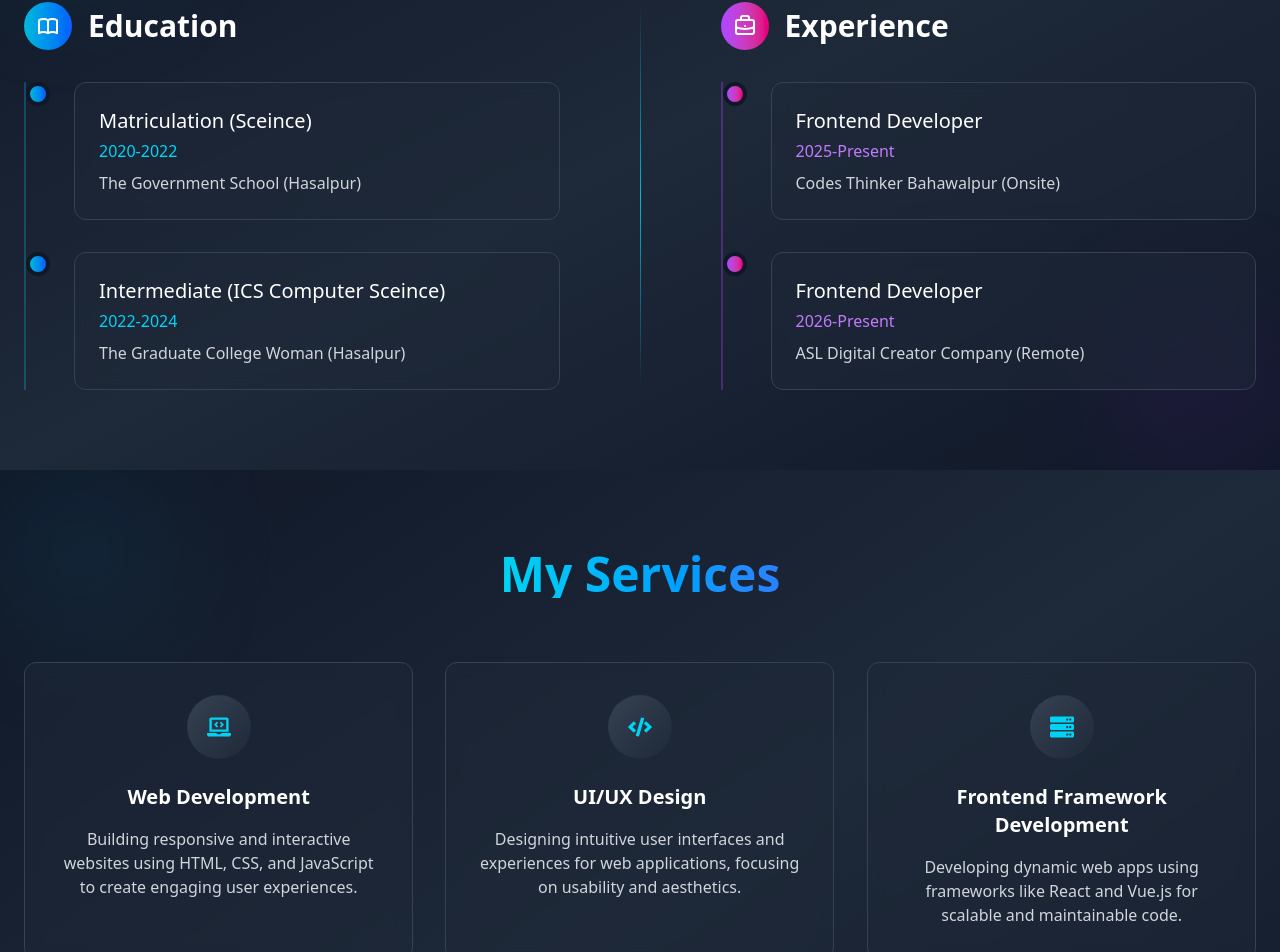
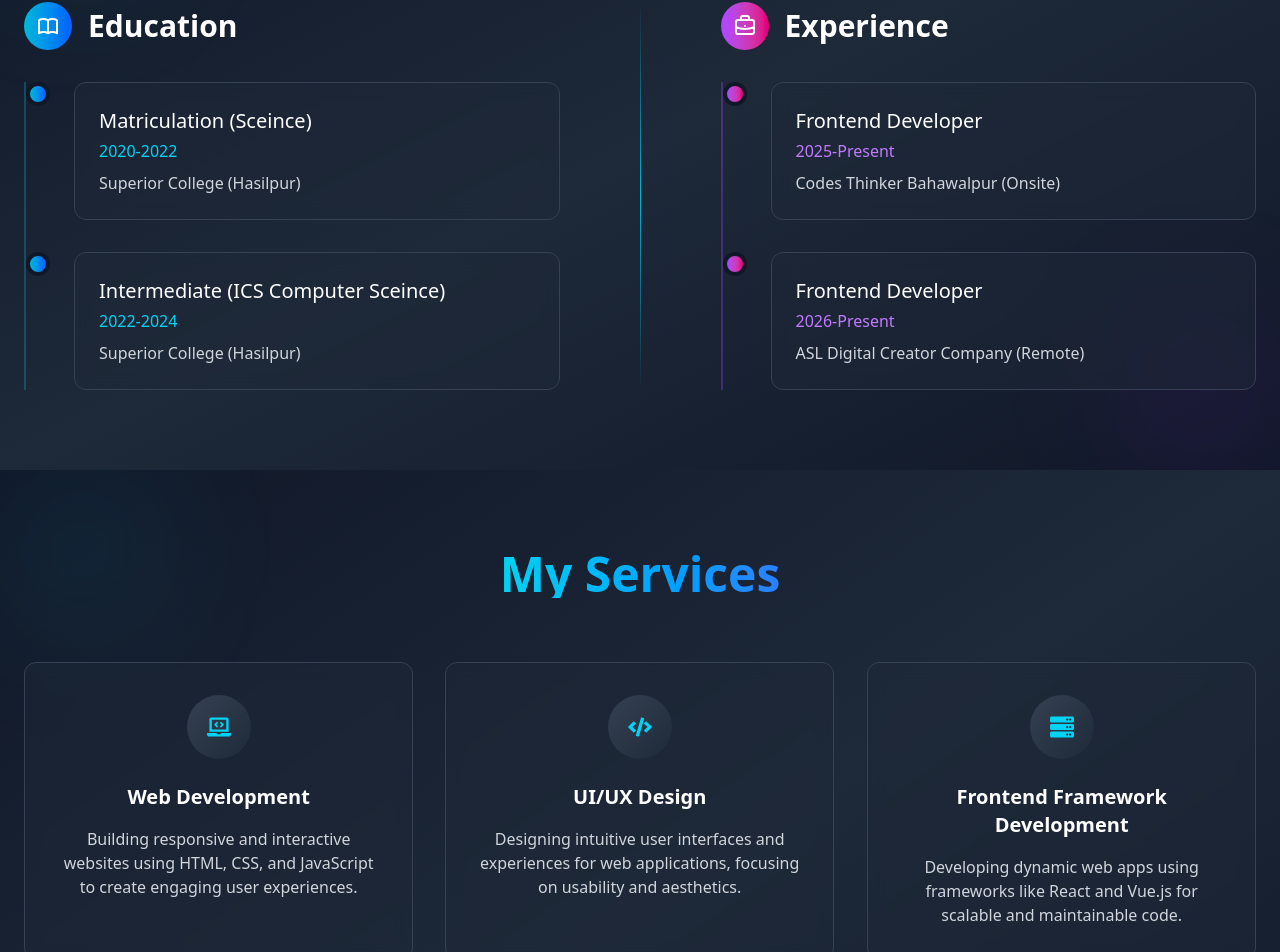
Before and after one commit to Fizza-A786/Fizza-Portfolio, a React (Vite) app: page / in a window 1280 px wide. Shown: the part 2028-2980 px from the top of the page. Built offline with nearby package versions, Linux system fonts and the light colour scheme.

Commit message:
update education

```diff
--- a/src/component/EducationWorkExperience.jsx
+++ b/src/component/EducationWorkExperience.jsx
@@ -56,7 +56,7 @@ const EducationWorkExperience = () => {
                   <div className="bg-gray-800/50 backdrop-blur-sm p-6 rounded-xl border border-gray-700 hover:border-cyan-400 transition-all duration-500">
                     <h1 className="text-xl font-medium text-white mb-1">Matriculation (Sceince)</h1>
                     <div className="text-cyan-400 font-medium mb-2">2020-2022</div>
-                    <p className="text-gray-300">The Government School (Hasalpur)</p>
+                    <p className="text-gray-300">Superior College (Hasilpur)</p>
                   </div>
                 </div>
 
@@ -69,7 +69,7 @@ const EducationWorkExperience = () => {
                   <div className="bg-gray-800/50 backdrop-blur-sm p-6 rounded-xl border border-gray-700 hover:border-cyan-400 transition-all duration-500">
                     <h1 className="text-xl font-medium text-white mb-1">Intermediate (ICS Computer Sceince)</h1>
                     <div className="text-cyan-400 font-medium mb-2">2022-2024</div>
-                    <p className="text-gray-300">The Graduate College Woman (Hasalpur)</p>
+                    <p className="text-gray-300">Superior College (Hasilpur)</p>
                   </div>
                 </div>
               </div>
```
